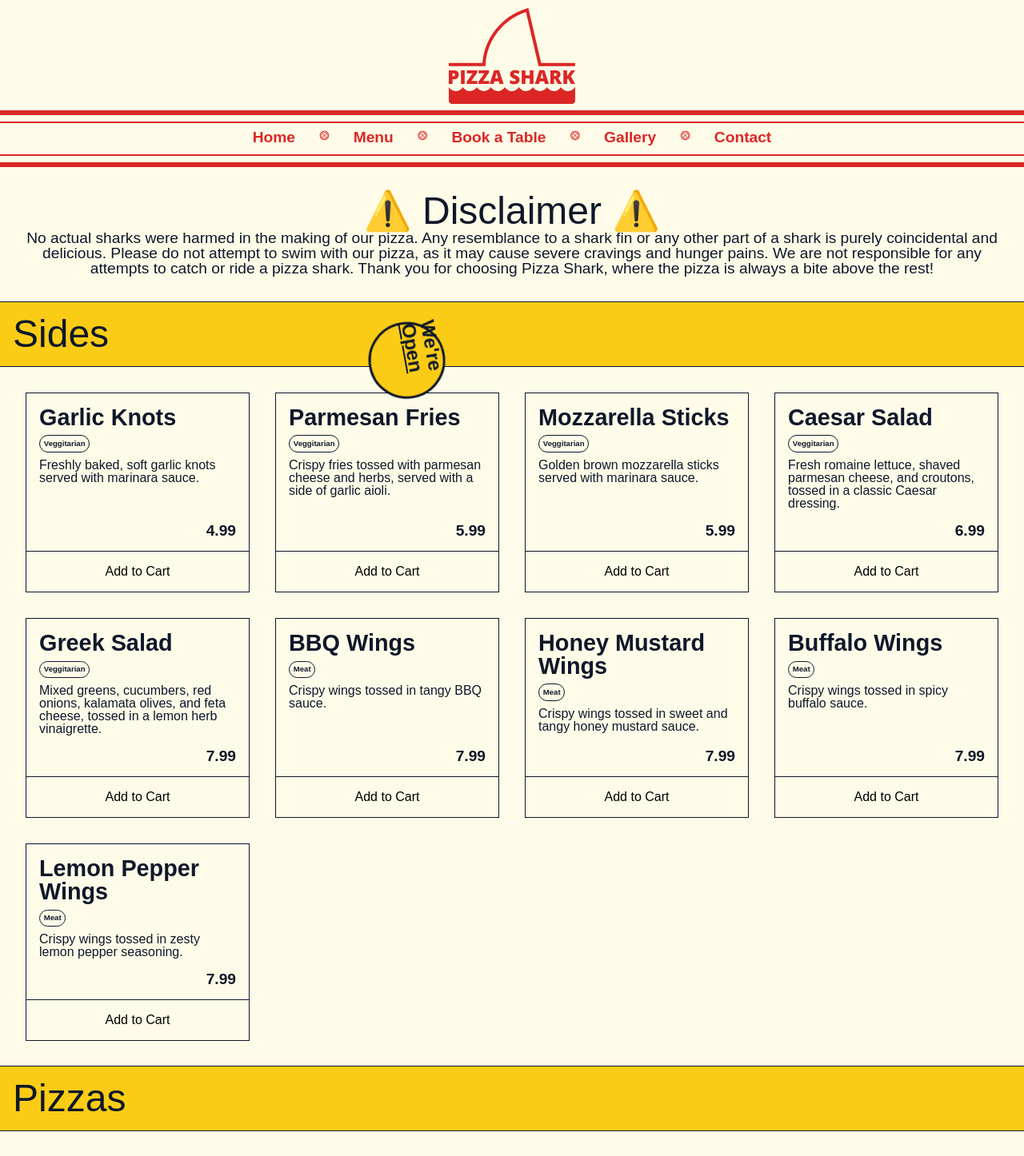
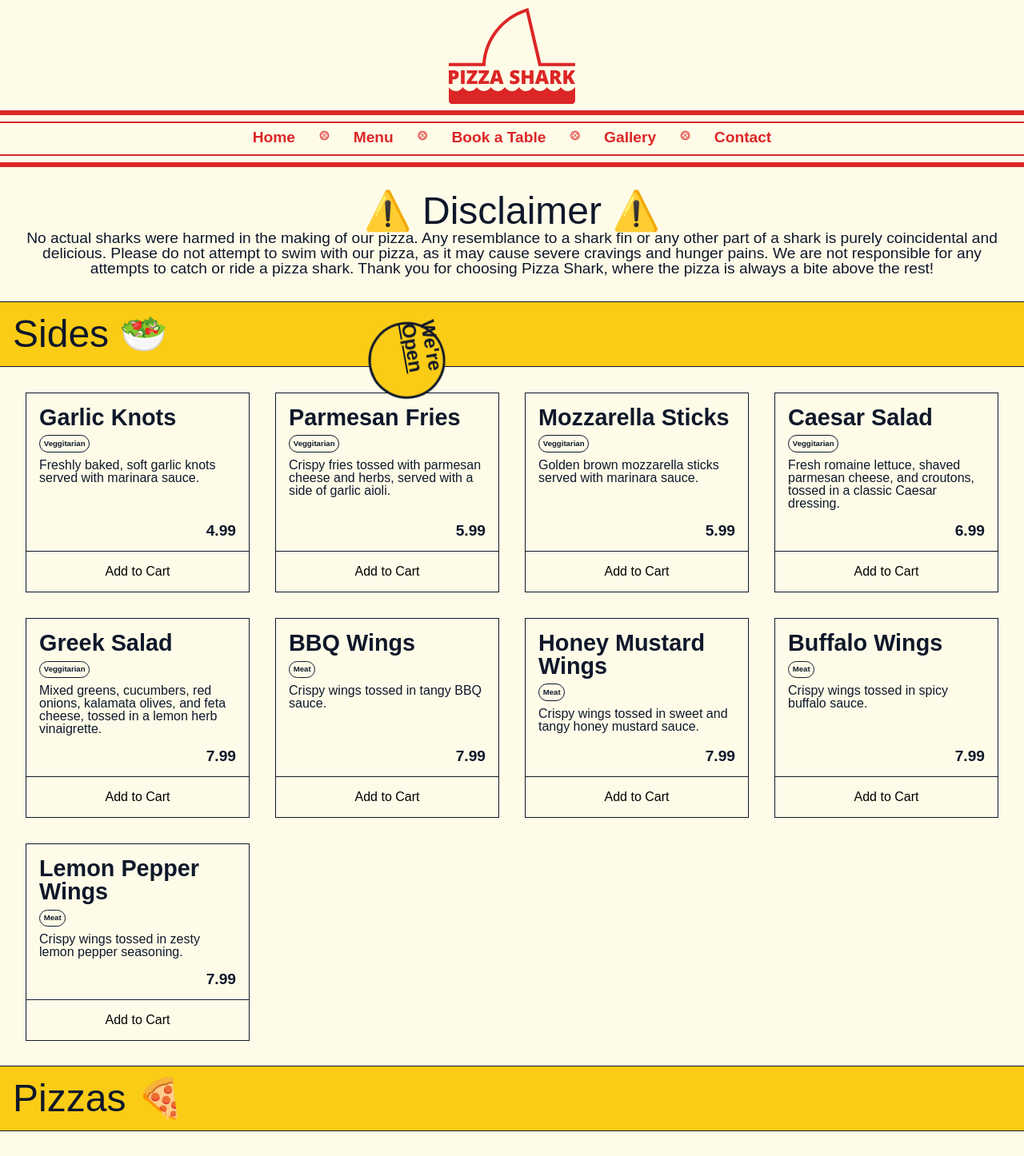
Before and after one commit to kianeblackman/pizza-shark, a React (Vite) app: page /menu in a window 1280 px wide. Shown: the top 1446 px of the page at 80% size. Built offline with nearby package versions, Linux system fonts and the light colour scheme; a web font is replaced by a local one.

Commit message:
emojis added to menu header

```diff
--- a/src/pages/menu/Menu.jsx
+++ b/src/pages/menu/Menu.jsx
@@ -29,19 +29,19 @@ export default function Menu() {
       </section> */}
       <section className='menu-items-section'>
         <div>
-          <h2 className='menu-item-heading'>Sides</h2>
+          <h2 className='menu-item-heading'>Sides 🥗</h2>
           <SideList />
         </div>
         <div>
-          <h2 className='menu-item-heading'>Pizzas</h2>
+          <h2 className='menu-item-heading'>Pizzas 🍕</h2>
           <PizzaList />
         </div>
         <div>
-          <h2 className='menu-item-heading'>Drinks</h2>
+          <h2 className='menu-item-heading'>Drinks 🥤</h2>
           <DrinkList />
         </div>
         <div>
-          <h2 className='menu-item-heading'>Dessert</h2>
+          <h2 className='menu-item-heading'>Dessert 🍨</h2>
           <DessertList />
         </div>
       </section>
```
